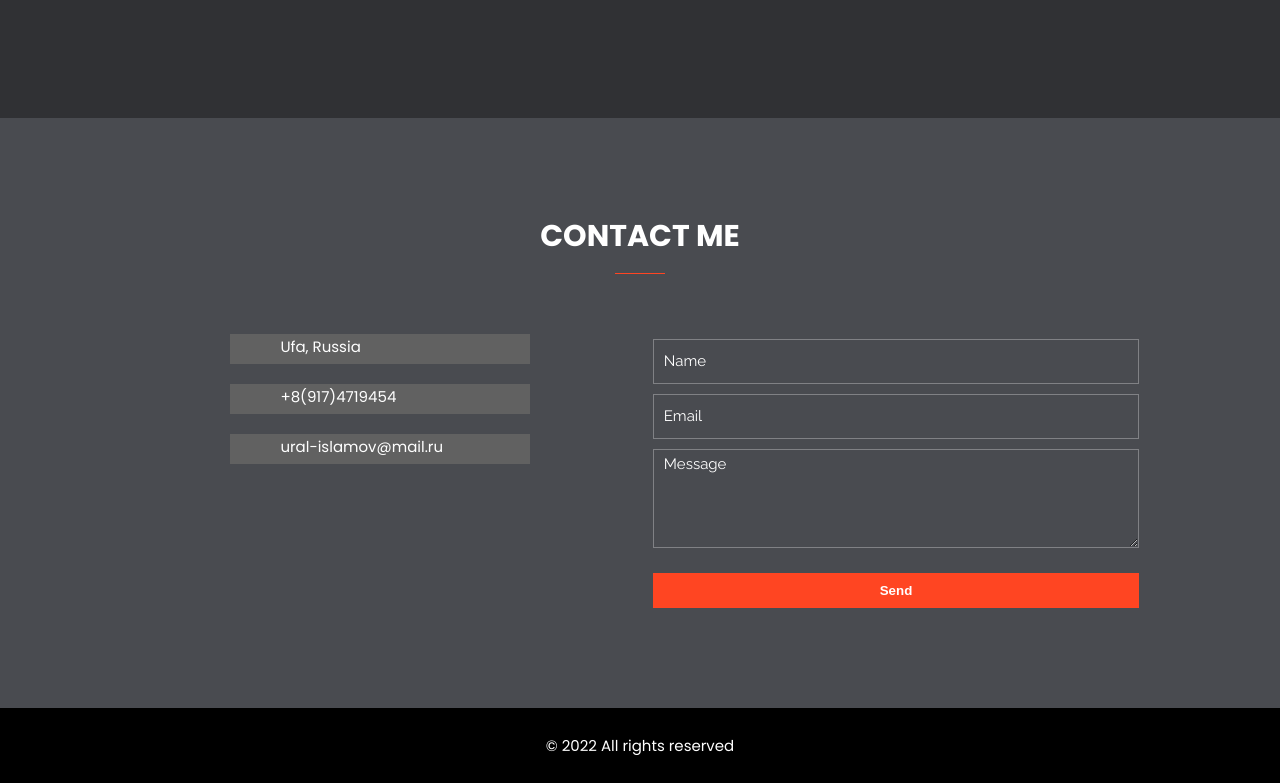
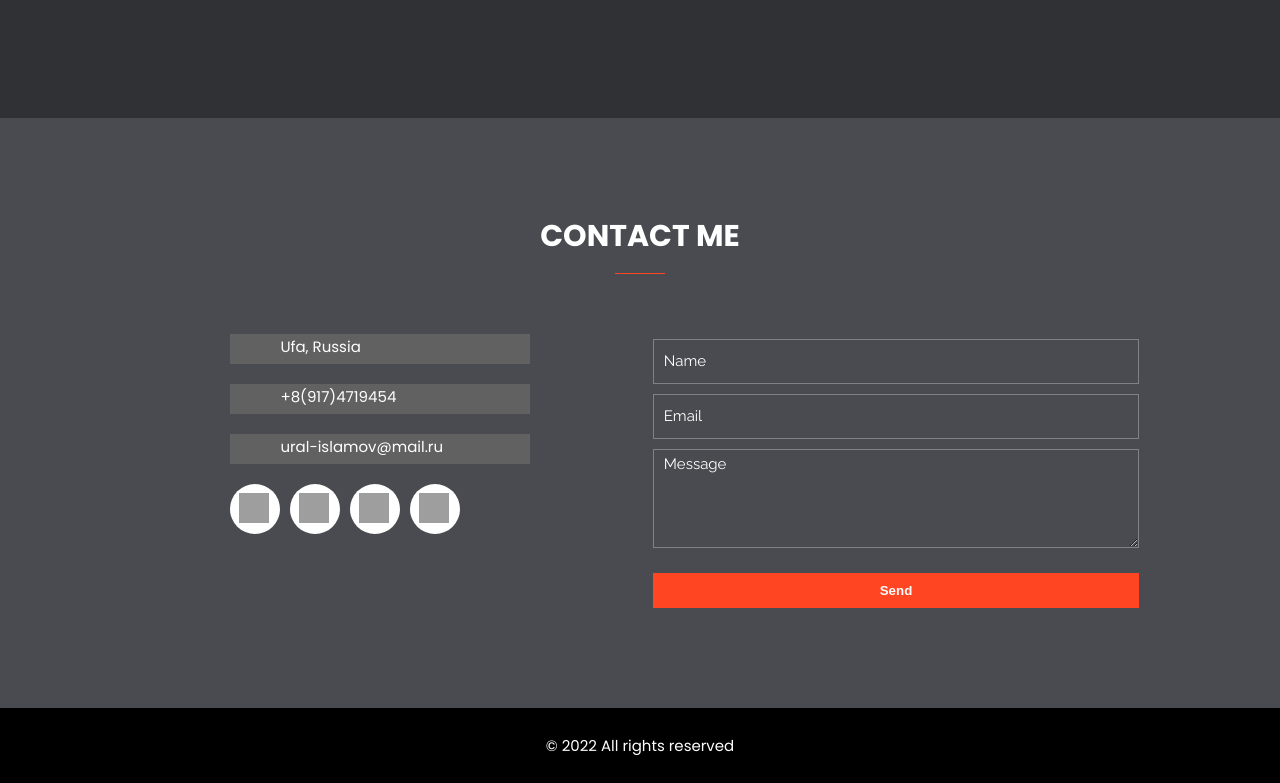
Before and after one commit to Ural993/Portfolio, a React (Create React App) app: page / in a window 1280 px wide. Shown: the part 2026-2809 px from the top of the page. Built offline with nearby package versions, Linux system fonts and the light colour scheme; grey boxes are pictures that could not be loaded.

Commit message:
add social icons

```diff
--- a/src/contacts/Contacts.js
+++ b/src/contacts/Contacts.js
@@ -4,6 +4,10 @@ import {Title} from "../common/components/title/Title";
 import phoneIMG from '../assets/img/phone.png'
 import addressIMG from '../assets/img/address.png'
 import emailIMG from '../assets/img/email.png'
+import telegramIMG from '../assets/img/telegram.png'
+import linkedInIMG from '../assets/img/linkedin.png'
+import githubIMG from '../assets/img/github.png'
+import codewarsIMG from '../assets/img/codewars.png'
 import styleContainer from "../common/styles/container.module.css";
 
 export const Contacts = () => {
@@ -31,6 +35,28 @@ export const Contacts = () => {
                         <div className={style.listInner} style={email}>
                             <span>ural-islamov@mail.ru</span>
                         </div>
+                        <div className={style.socialIcons}>
+                            <div className={style.socialIcon}>
+                                <a target="_blank" href="https://t.me/Ural993">
+                                    <img src={telegramIMG} alt=""/>
+                                </a>
+                            </div>
+                            <div className={style.socialIcon}>
+                                <a target="_blank" href="https://github.com/Ural993">
+                                    <img src={githubIMG} alt=""/>
+                                </a>
+                            </div>
+                            <div className={style.socialIcon}>
+                                <a target="_blank" href="https://www.linkedin.com/in/ural-islamov-289a58160/">
+                                    <img src={linkedInIMG} alt=""/>
+                                </a>
+                            </div>
+                            <div className={style.socialIcon}>
+                                <a target="_blank" href="https://www.codewars.com/users/Ural93">
+                                    <img src={codewarsIMG} alt=""/>
+                                </a>
+                            </div>
+                        </div>
                     </div>
                     <div className={style.formWrapper}>
                         <form className={style.form} action="#">
--- a/src/contacts/Contacts.module.scss
+++ b/src/contacts/Contacts.module.scss
@@ -29,6 +29,32 @@
         span {
           margin-left: 50px;
           filter: invert(1);
+        }
+      }
+      .socialIcons{
+        display: flex;
+
+        .socialIcon{
+          width: 50px;
+          height: 50px;
+          background-color: #fff;
+          border-radius: 50%;
+          margin-right: 10px;
+          margin-bottom: 10px;
+          cursor: pointer;
+          &:hover{
+            background-color: $primaryColor;
+            transition: all 0.1s ease-in-out;
+          }
+          a{
+            img{
+              width: 30px;
+              height: 30px;
+              margin-left: 9px;
+              margin-top: 9px;
+            }
+          }
+
         }
       }
     }
```
